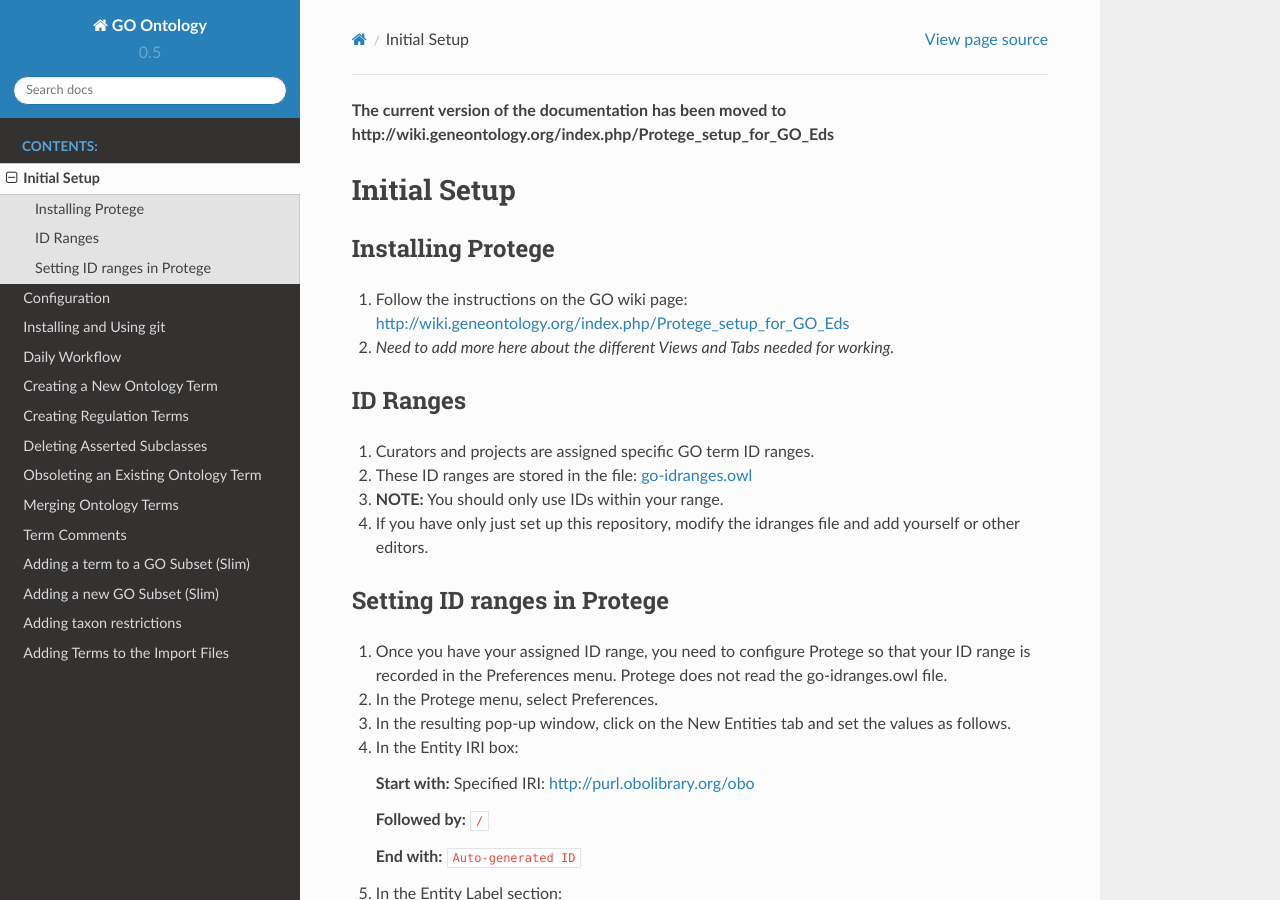
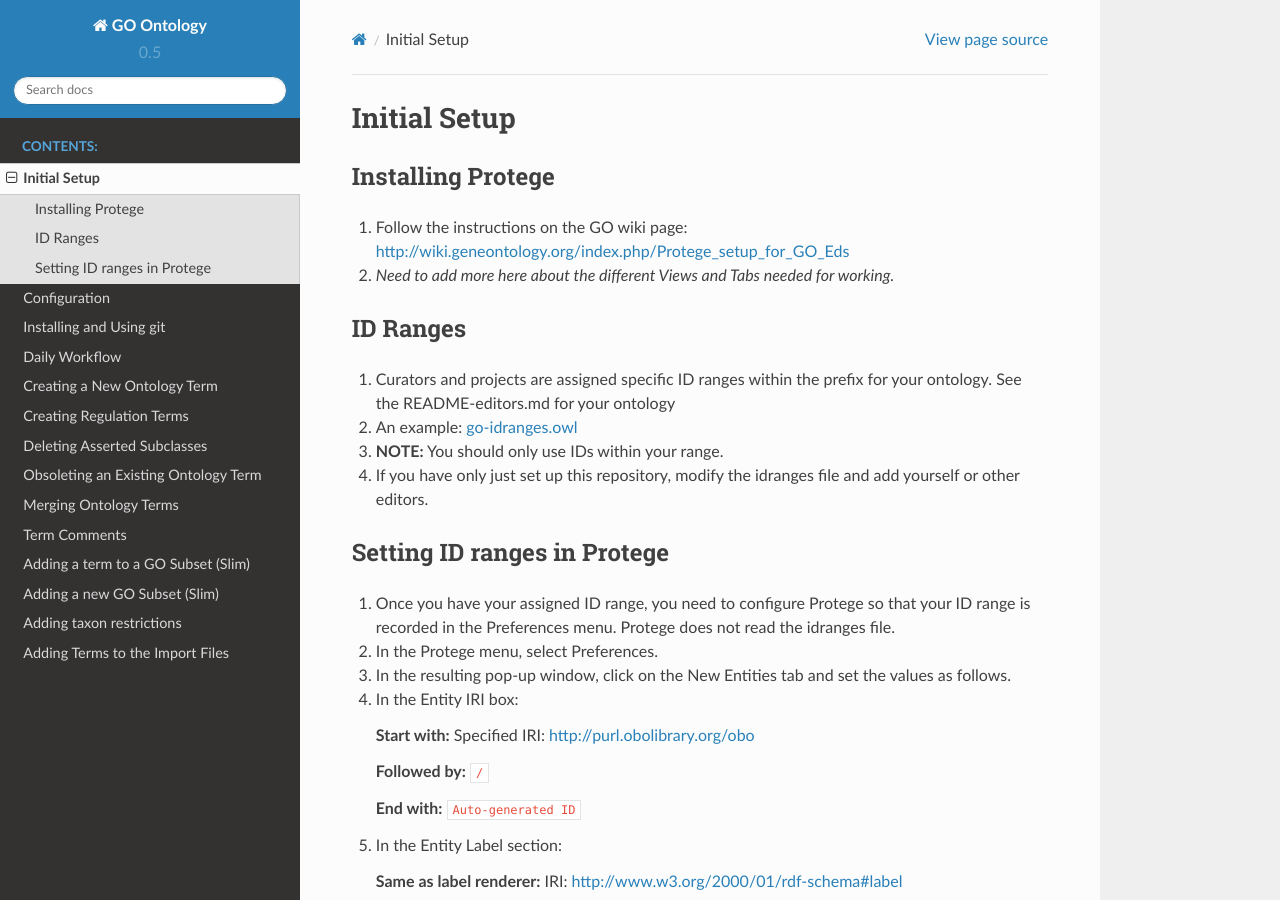
Before and after one commit to INCATools/ontology-development-kit, a Sphinx documentation site: the page built from docs/InitialSetup.md, in a window 1280 px wide and 900 px high. Built offline with Sphinx 7.4.7 and the Read the Docs theme 2.0.0, drawn with Linux system fonts in a browser that asks for light colours.

Commit message:
generalizing

```diff
--- a/docs/InitialSetup.md
+++ b/docs/InitialSetup.md
@@ -1,4 +1,3 @@
-**The current version of the documentation has been moved to http://wiki.geneontology.org/index.php/Protege_setup_for_GO_Eds**
 
 # Initial Setup
 
@@ -11,9 +10,9 @@
 
 ## ID Ranges
 
-1. Curators and projects are assigned specific GO term ID ranges.
+1. Curators and projects are assigned specific ID ranges within the prefix for your ontology. See the README-editors.md for your ontology
 
-2. These ID ranges are stored in the file: [go-idranges.owl](https://github.com/geneontology/go-ontology/blob/master/src/ontology/go-idranges.owl)
+2. An example: [go-idranges.owl](https://github.com/geneontology/go-ontology/blob/master/src/ontology/go-idranges.owl)
 
 3. __NOTE:__ You should only use IDs within your range.
 
@@ -22,7 +21,7 @@
 
 ## Setting ID ranges in Protege
 
-1. Once you have your assigned ID range, you need to configure Protege so that your ID range is recorded in the Preferences menu.  Protege does not read the go-idranges.owl file.
+1. Once you have your assigned ID range, you need to configure Protege so that your ID range is recorded in the Preferences menu.  Protege does not read the idranges file.
 
 2. In the Protege menu, select Preferences.
 
```
